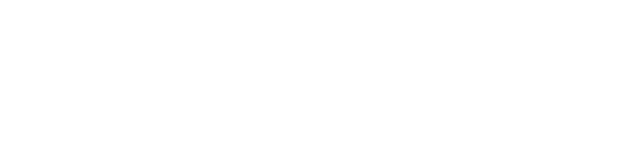
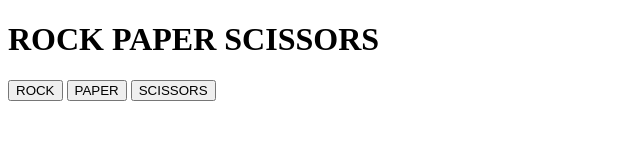
Before and after one commit to d33gz/Rock-Paper-Scissors, a plain HTML site: page index.html in a window 1280 px wide. Shown: the whole page, without its empty margins (0-640 px from the left). Drawn offline with Linux system fonts and the light colour scheme.

Commit message:
create rock/paper/scissors buttons + title

```diff
--- a/index.html
+++ b/index.html
@@ -12,6 +12,13 @@
 
     <body>
 
+        <div id="header">
+            <h1>ROCK PAPER SCISSORS</h1>
+        </div>
+
+        <button id="rock">ROCK</button>
+        <button id="paper">PAPER</button>
+        <button id="scissors">SCISSORS</button>
 
         <script type="text/javascript" src="script.js"></script>
 
```
